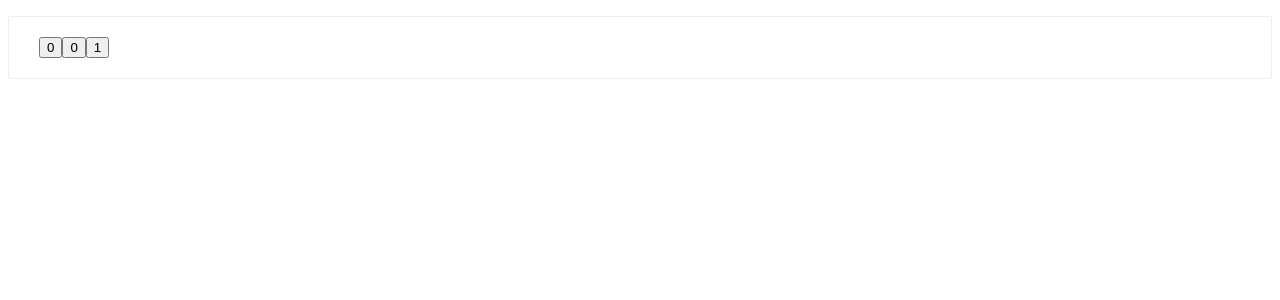
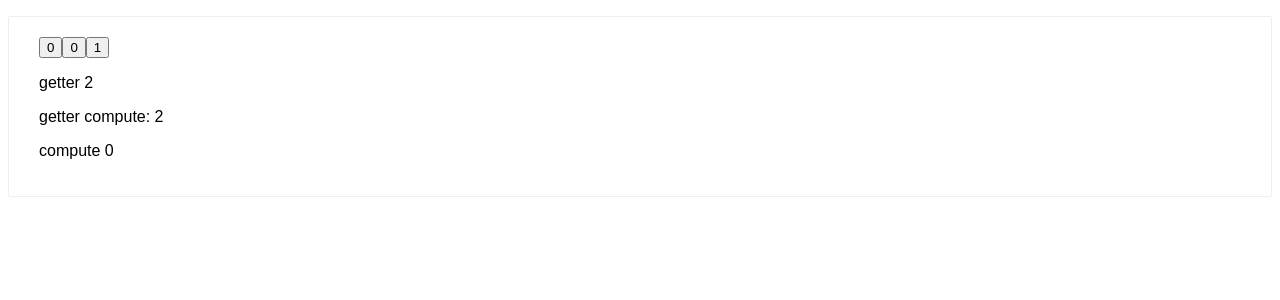
Before and after one commit to zengdukan/vuedemo, a Vue app: page / in a window 1280 px wide. Shown: the top 300 px of the page. Built offline with nearby package versions, Linux system fonts and the light colour scheme.

Commit message:
store getters

```diff
--- a/src/Counter.vue
+++ b/src/Counter.vue
@@ -2,6 +2,9 @@
     <button @click="increment">{{ count }}</button>
     <button @click="increment">{{ countAlias }}</button>
     <button @click="increment">{{ countPlusLocalState }}</button>
+    <p>getter {{ $store.getters.doneTodos.length }}</p>
+    <p>getter compute: {{ doneTodosCount }}</p>
+    <p>compute {{ computeCount }}</p>
 </template>
 
 <script>
@@ -21,12 +24,22 @@ export default {
         }
     },
 
-    computed: mapState({
-        count: state => state.count,
-        countAlias: 'count',
-        countPlusLocalState (state) {
-            return state.count + this.localCount;
+    computed: {
+        ...mapState({
+            count: state => state.count,
+            countAlias: 'count',
+            countPlusLocalState (state) {
+                return state.count + this.localCount;
+            }
+        }),
+
+        computeCount() {
+            return this.$store.state.count;
+        },
+
+        doneTodosCount() {
+            return this.$store.getters.doneTodos.length;
         }
-    }),
+    },
 }
 </script>
--- a/src/main.js
+++ b/src/main.js
@@ -8,12 +8,23 @@ const store = createStore({
     state() {
         return {
             count: 0,
+            todos: [
+                { id: 1, text: '...', done: true },
+                { id: 2, text: '...', done: false },
+                { id: 3, text: '...', done: true },
+            ]
         }
     },
 
     mutations: {
         increment(state) {
             state.count++;
+        }
+    },
+
+    getters: {
+        doneTodos: (state) => {
+            return state.todos.filter(todo => todo.done);
         }
     }
 });
```
